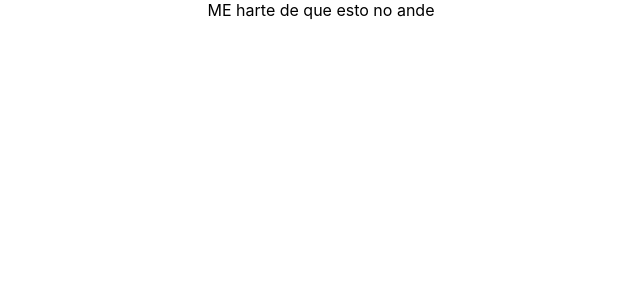
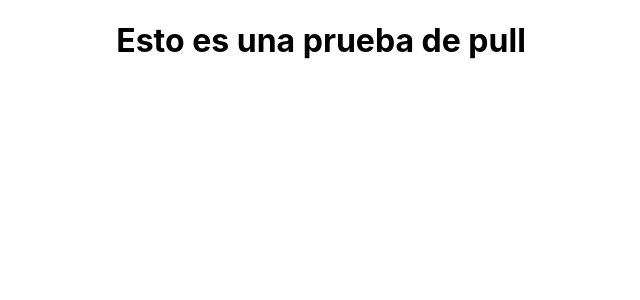
Before and after one commit to The-final-pg/equipo7, a React (Create React App) app: page / in a window 1280 px wide. Shown: the top 300 px of the page, without its empty margins (319-959 px from the left). Built offline with nearby package versions, Linux system fonts and the light colour scheme.

Commit message:
primer prueba pull

```diff
--- a/src/App.js
+++ b/src/App.js
@@ -3,7 +3,7 @@ import './App.css';
 function App() {
   return (
     <div className="App">
-      ME harte de que esto no ande
+      <h1> Esto es una prueba de pull </h1>
     </div>
   );
 }
```
